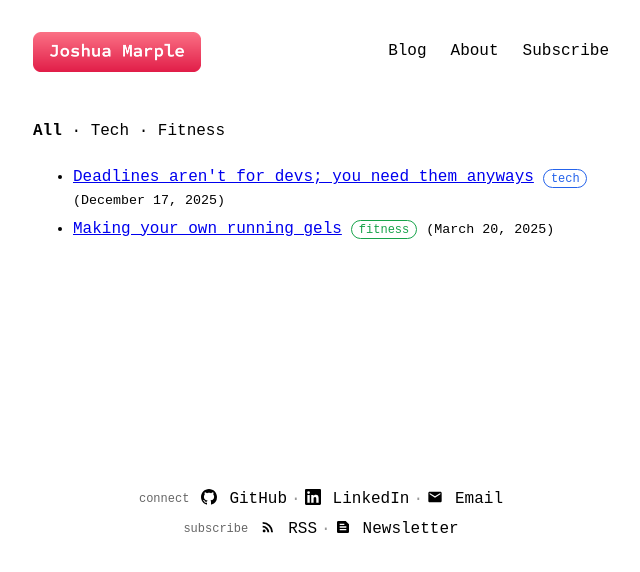
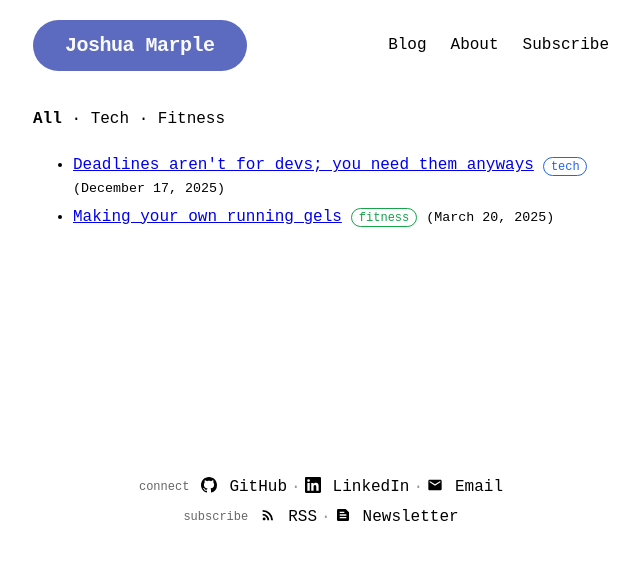
Before and after one commit to joshuaMarple/joshuamarple.github.io, a Jekyll site: the page built from index.md, in a window 1280 px wide. Shown: the top 572 px of the page, without its empty margins (319-959 px from the left). Built offline with Jekyll 4.4.1, drawn with Linux system fonts in a browser that asks for light colours; some web fonts are replaced.

Commit message:
Replace image logo with styled text logo and update favicon
- Use Sometype Mono font for text-based logo
- Add purple pill background styling
- Replace old favicon with new favicon.png
- Remove unused logo image files

🤖 Generated with [Claude Code](https://claude.com/claude-code)

Co-Authored-By: Claude Opus 4.5 <noreply@anthropic.com>

```diff
--- a/_config.yml
+++ b/_config.yml
@@ -3,7 +3,7 @@ google_analytics: G-1L8TRLQGW1
 title: Joshua Marple
 description: A personal blog about software development
 author: Joshua Marple
-favicon: /assets/logo/favicon-192x192.png
+favicon: /assets/logo/favicon.png
 
 theme_config:
   back_home_text: "← back"
--- a/_includes/head.html
+++ b/_includes/head.html
@@ -26,6 +26,9 @@
   <link rel="icon" type="image/png" href="{{ site.favicon | relative_url }}" />
   <link rel="alternate" type="application/rss+xml" title="{{ site.title }}" href="{{ '/feed.xml' | absolute_url }}" />
   <link rel="stylesheet" href="{{ "/assets/css/main.css" | relative_url }}" />
+  <link rel="preconnect" href="https://fonts.googleapis.com">
+  <link rel="preconnect" href="https://fonts.gstatic.com" crossorigin>
+  <link href="https://fonts.googleapis.com/css2?family=Sometype+Mono:wght@700&display=swap" rel="stylesheet">
 	<link rel="stylesheet" href="https://cdn.jsdelivr.net/npm/katex@0.16.9/dist/katex.min.css" crossorigin="anonymous">
   <script defer src="https://cdn.jsdelivr.net/npm/katex@0.16.9/dist/katex.min.js" crossorigin="anonymous"></script>
   <script defer src="https://cdn.jsdelivr.net/npm/katex@0.16.9/dist/contrib/auto-render.min.js" crossorigin="anonymous"
--- a/_layouts/default.html
+++ b/_layouts/default.html
@@ -5,7 +5,7 @@
     <header class="site-header">
       <div class="w">
         <a href="{{ '/' | relative_url }}" class="logo-link">
-          <img src="{{ '/assets/logo/logo-medium.png' | relative_url }}" alt="{{ site.title }}" class="site-logo">
+          <span class="site-logo">Joshua Marple</span>
         </a>
         <nav class="site-nav">
           <a href="{{ '/' | relative_url }}">Blog</a>
--- a/_sass/no-style-please.scss
+++ b/_sass/no-style-please.scss
@@ -89,9 +89,15 @@ li { margin: 0.4rem 0; }
   }
 
   .site-logo {
-    height: 40px;
-    width: auto;
-    margin: 0;
+    font-family: 'Sometype Mono', monospace;
+    font-weight: 700;
+    font-size: 20px;
+    color: #FAFAFA;
+    background: #5C6BC0;
+    padding: 14px 32px;
+    border-radius: 50px;
+    letter-spacing: -0.5px;
+    white-space: nowrap;
   }
 }
 
```
Also changed, not shown: assets/logo/favicon-192x192.png (deleted), assets/logo/favicon.png (added), assets/logo/logo-large.png (deleted), assets/logo/logo-large@2x.png (deleted), assets/logo/logo-medium.png (deleted), assets/logo/logo-small.png (deleted), 1 other file.
